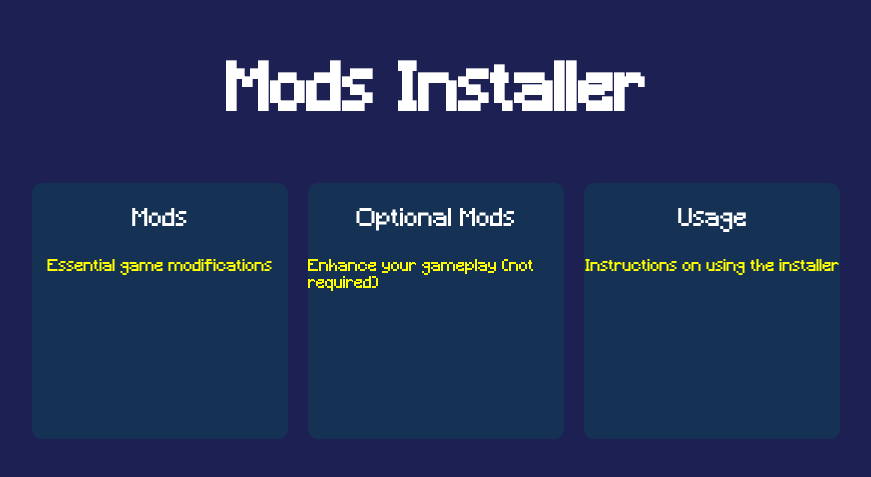
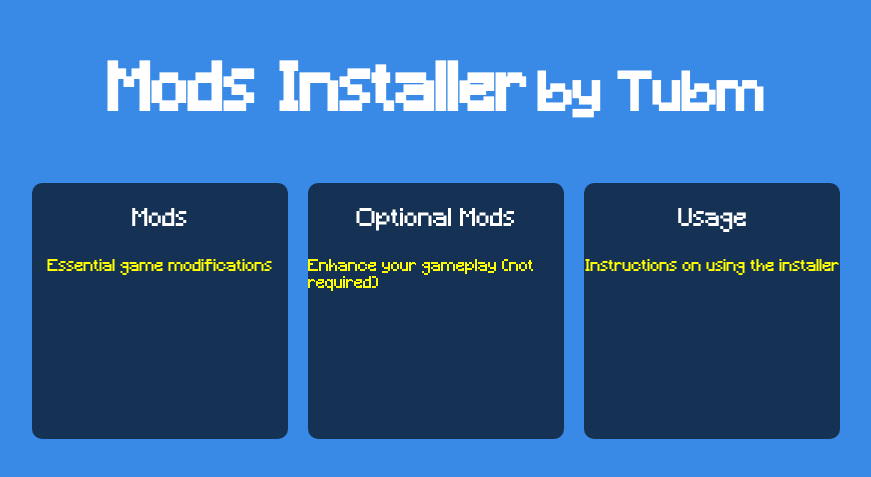
Before and after one commit to Rikka3/modsintaller, a plain HTML site: page index.html in a window 1280 px wide. Shown: the part 175-652 px from the top of the page, without its empty margins (204-1075 px from the left). Drawn offline with Linux system fonts and the light colour scheme.

Commit message:
Update index.html

```diff
--- a/index.html
+++ b/index.html
@@ -7,7 +7,7 @@
   <style>
     /* Set background color */
     body {
-      background-color: #1d2052; /* Adjust background color as desired */
+      background-color: #398ae6; /* Adjust background color as desired */
       font-family: 'Minecraft', sans-serif; /* Use Minecraft font for body */
       color: #fff; /* Text color */
       display: flex; /* Enable flexbox for centering */
@@ -24,6 +24,23 @@
 
     h1 {
       font-size: 4em; /* Adjust font size as needed */
+      display: flex; /* Enable flexbox for "by Tubm" text */
+      align-items: baseline; /* Align "by Tubm" text at baseline */
+    }
+
+    .by-tubm {
+      font-size: 0.8em; /* Adjust size of "by Tubm" text */
+      margin-left: 10px; /* Add spacing between title and "by Tubm" text */
+      color: #fff; /* Initial color for "by Tubm" text */
+      animation: colorChange 5s infinite alternate ease-in-out; /* Animation for color change */
+    }
+
+    @keyframes colorChange {
+      0% { color: #fff; } /* Start with white */
+      25% { color: #398ae6; } /* Change to background color at 25% */
+      50% { color: #f0f8ff; } /* Change to light blue at 50% */
+      75% { color: #153254; } /* Change to box background color at 75% */
+      100% { color: #fff; } /* Back to white at 100% */
     }
 
     .box-container {
@@ -62,7 +79,7 @@
   </style>
 </head>
 <body>
-  <h1>Mods Installer</h1>
+  <h1>Mods Installer <span class="by-tubm">by Tubm</span></h1>
   <div class="box-container">
     <div class="box">
       <p class="title">Mods</p>
```
